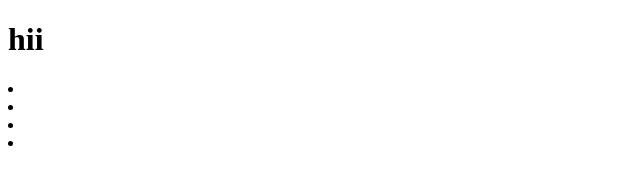
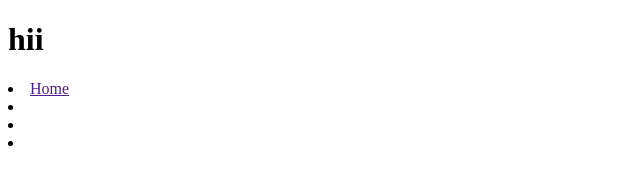
Before and after one commit to Abreham-49/Abreham, a plain HTML site: page index.html in a window 1280 px wide. Shown: the full height of the page, 0-640 px from the left. Drawn offline with Linux system fonts and the light colour scheme.

Commit message:
Update index.html

```diff
--- a/index.html
+++ b/index.html
@@ -9,7 +9,7 @@
     <h1>hii</h1>
     <div>
       <nav>
-        <li></li>
+        <li><a href="">Home</a></li>
         <li></li>
         <li></li>
         <li></li>
```
